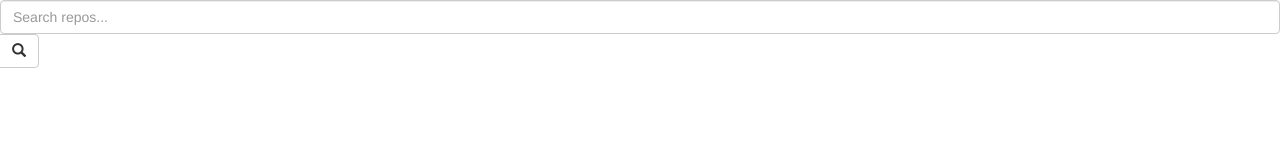
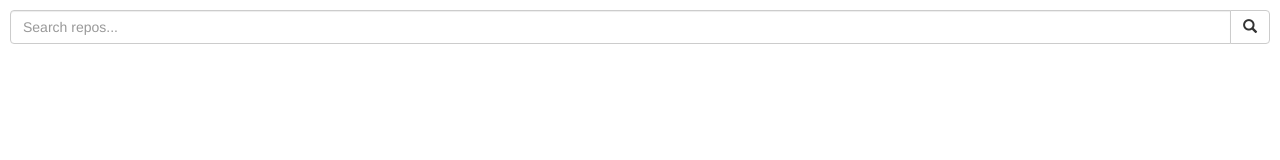
Before and after one commit to Mini0n/OneSquare, a plain HTML site: page index.html in a window 1280 px wide. Drawn offline with nearby package versions, Linux system fonts and the light colour scheme; some packages are replaced by stand-ins of ours.

Commit message:
Search bar design

```diff
--- a/index.html
+++ b/index.html
@@ -25,7 +25,8 @@
 
 <div id="top-div">
 
-  <div id="search-div">
+  <div id="search-div" class="input-group">
+
 
     <input type="text" class="form-control" name="search-git"
       ng-model="searchTerm" placeholder="Search repos..."
@@ -35,6 +36,9 @@
         <span class="glyphicon glyphicon-search"></span>
       </button>
     </span>
+
+
+
 
   </div>
 
--- a/style.scss
+++ b/style.scss
@@ -2,8 +2,7 @@
 sass --watch style.scss:style.css
 */
 
-body {
-
-  font-size: 10px + 5px;
-
+.input-group {
+  padding: 10px;
+  padding-bottom: 20px;
 }
```
Also changed, not shown: style.css, 1 other file.
